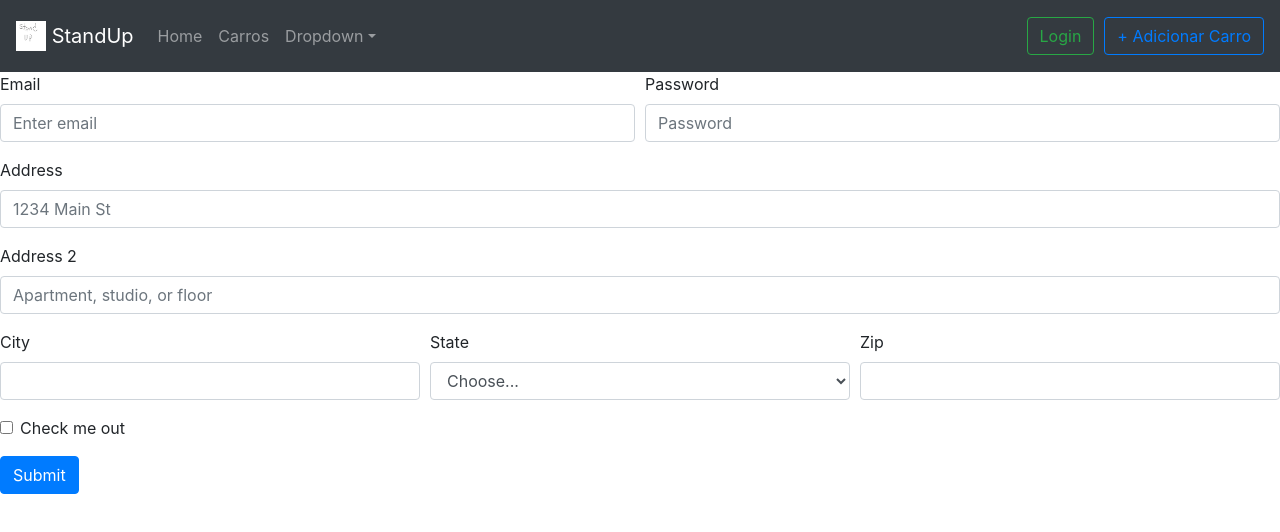
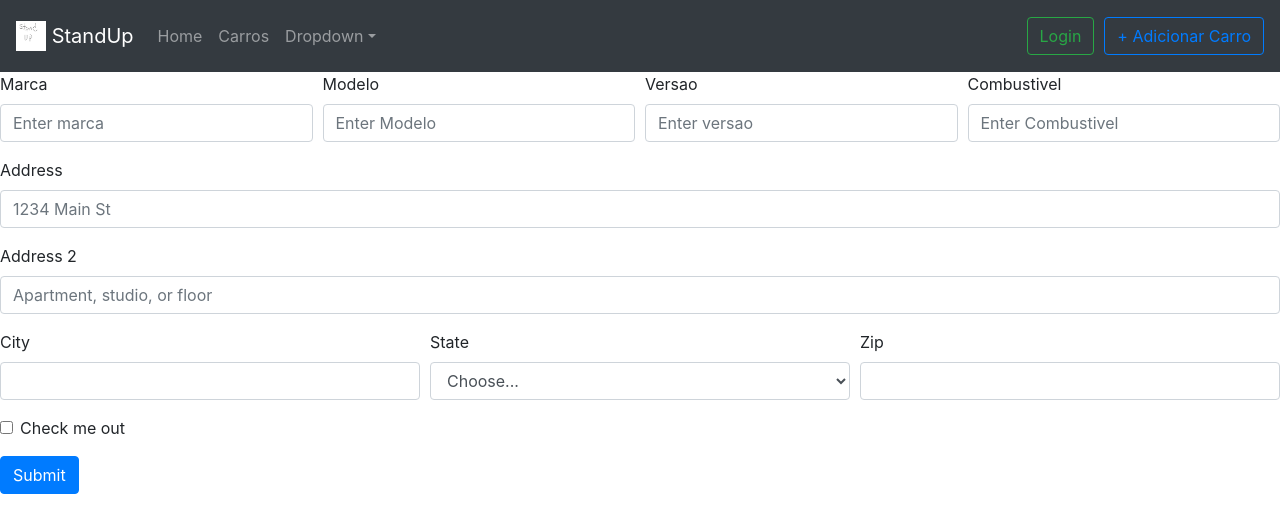
Before and after one commit to roddp/StandUp, a React (Create React App) app: page /addCar in a window 1280 px wide. Shown: the top 532 px of the page. Built offline with nearby package versions, Linux system fonts and the light colour scheme.

Commit message:
alteraçao add car

```diff
--- a/src/pages/Addcar.js
+++ b/src/pages/Addcar.js
@@ -6,14 +6,25 @@ const Addcar = () => {
         <Form>
   <Form.Row>
     <Form.Group as={Col} controlId="formGridEmail">
-      <Form.Label>Email</Form.Label>
-      <Form.Control type="email" placeholder="Enter email" />
+      <Form.Label>Marca</Form.Label>
+      <Form.Control type="marca" placeholder="Enter marca" />
     </Form.Group>
 
-    <Form.Group as={Col} controlId="formGridPassword">
-      <Form.Label>Password</Form.Label>
-      <Form.Control type="password" placeholder="Password" />
+    <Form.Group as={Col} controlId="formGridEmail">
+      <Form.Label>Modelo</Form.Label>
+      <Form.Control type="modelo" placeholder="Enter Modelo" />
     </Form.Group>
+
+    <Form.Group as={Col} controlId="formGridEmail">
+      <Form.Label>Versao</Form.Label>
+      <Form.Control type="versao" placeholder="Enter versao" />
+    </Form.Group>
+
+    <Form.Group as={Col} controlId="formGridEmail">
+      <Form.Label>Combustivel</Form.Label>
+      <Form.Control type="Combustivel" placeholder="Enter Combustivel" />
+    </Form.Group>
+
   </Form.Row>
 
   <Form.Group controlId="formGridAddress1">
--- a/src/pages/Details.js
+++ b/src/pages/Details.js
@@ -4,7 +4,6 @@ import logo from "../assets/logo.png";
 
 const Details = (props) => {
   const [carro, setCarro] = useState(props.location.state);
-  console.log(carro);
 
   return (
     <div className="grid-container">
```
